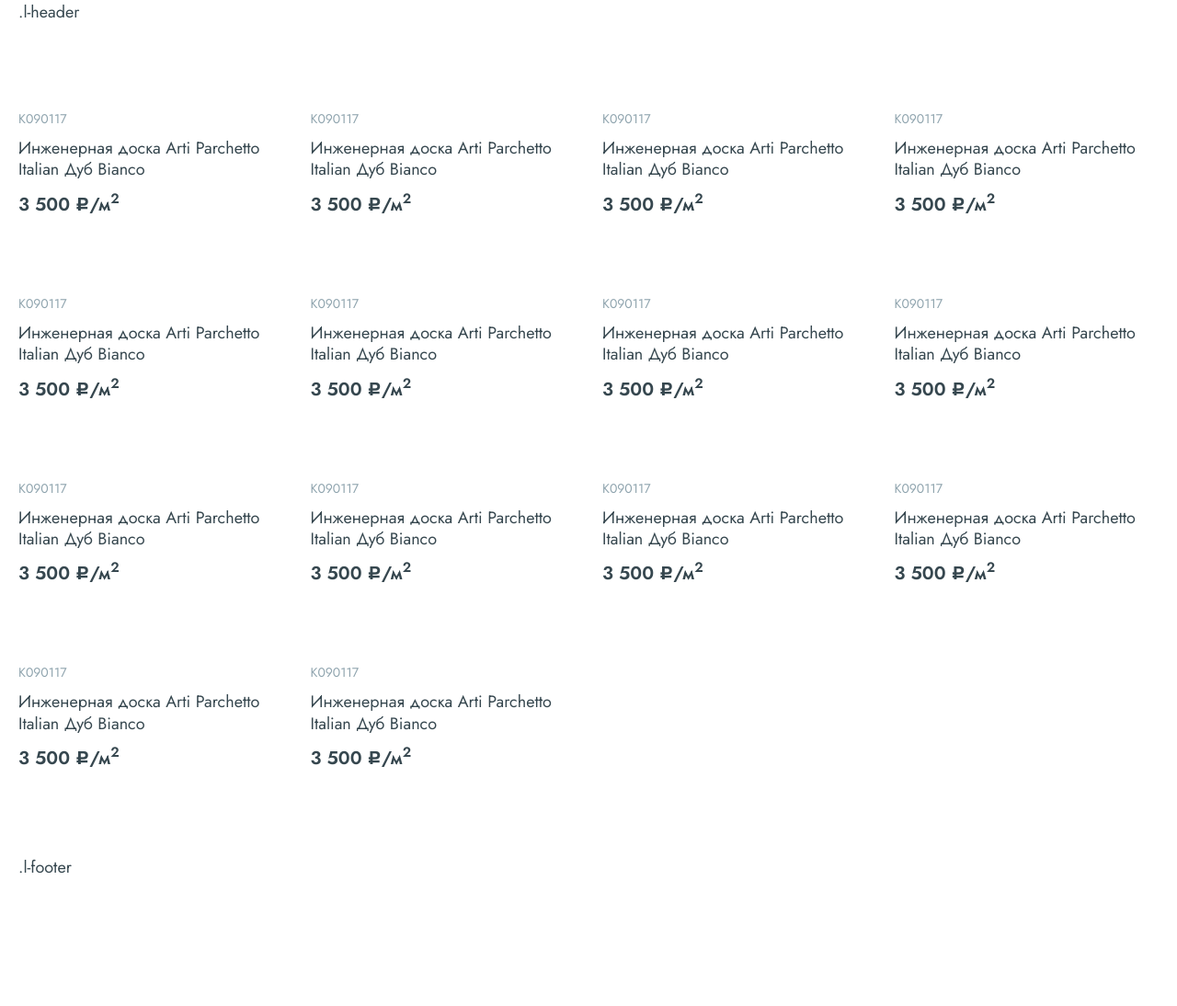
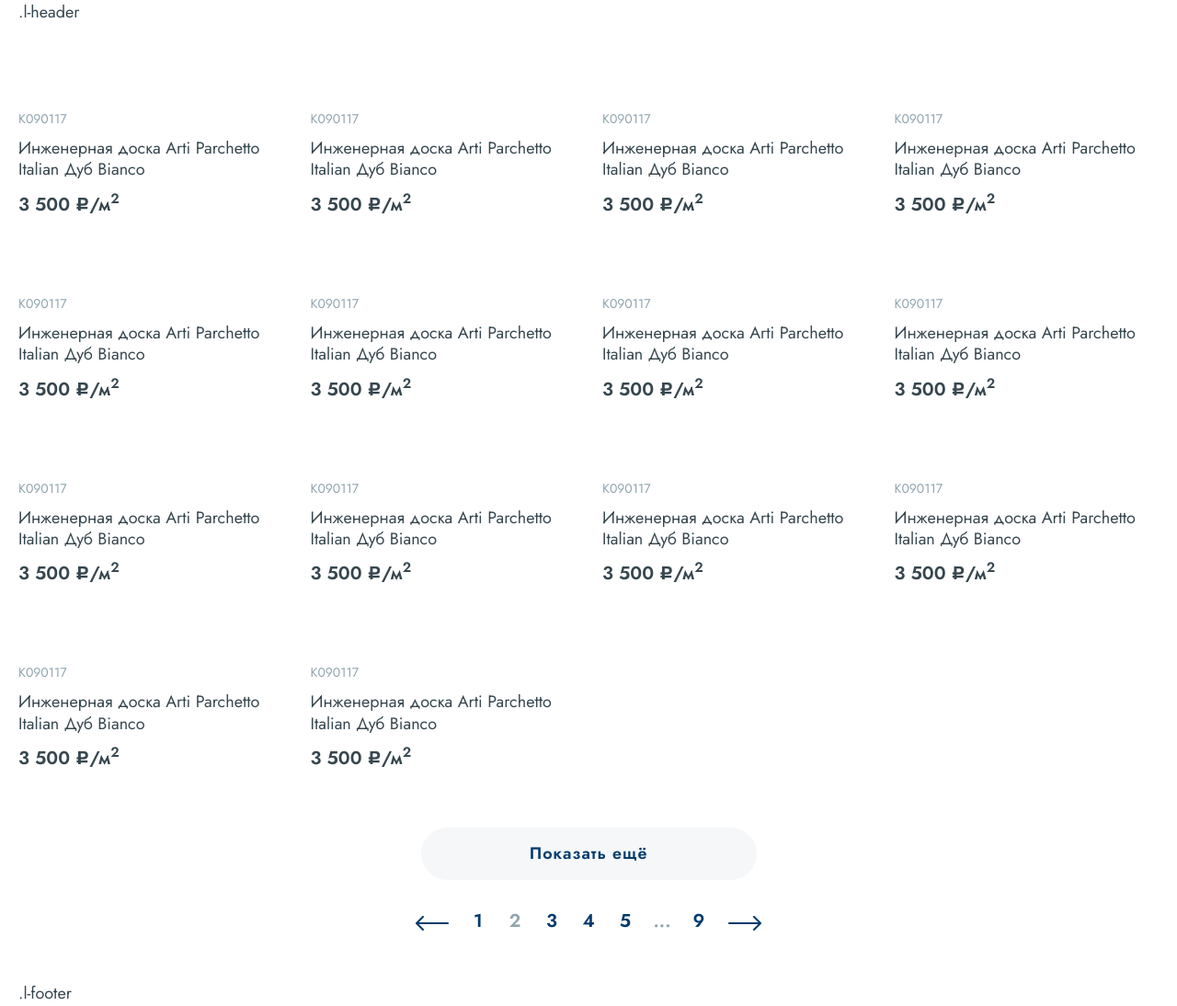
Before and after one commit to Onepo1ntFive/polgoroda-html, a website: page src/catalog.html in a window 1280 px wide. Shown: the whole page at 92% size. Before the commit the page ends 957 px from the top, so only its background shows below. Drawn offline with nearby package versions, Linux system fonts and the light colour scheme; files that its build step writes are made by us from their sources.

Commit message:
Some changes

```diff
--- a/src/style/main.scss
+++ b/src/style/main.scss
@@ -11,4 +11,6 @@
 @import "./part/header.scss";
 @import "./part/footer.scss";
 
+@import "./part/pagination.scss";
+@import "./part/more-btn.scss";
 @import "./part/catalog.scss";
--- a/src/style/part/_var.scss
+++ b/src/style/part/_var.scss
@@ -11,5 +11,7 @@
 $color-black: #000;
 $color-white: #fff;
 $color-gray: #8fa4ae;
+$color-lightgray: #f5f7f8;
 $color-red: #f00;
 $color-blue: #003b6e;
+$color-lightblue: #00b6da;
--- a/src/style/part/catalog.scss
+++ b/src/style/part/catalog.scss
@@ -42,6 +42,8 @@
 }
 // mod
 .catalog--list {
+  margin-bottom: 2rem;
+
   .catalog__items {
     margin-left: -1.5rem;
     margin-right: -1.5rem;
--- /dev/null
+++ b/src/style/part/more-btn.scss
@@ -0,0 +1,24 @@
+.more-btn {
+  margin-bottom: 3rem;
+  text-align: center;
+
+  a {
+    padding: 1.5rem 2rem;
+    border-radius: 100rem;
+    width: 100%;
+    max-width: 36.5rem;
+    display: inline-block;
+    vertical-align: middle;
+    background-color: $color-lightgray;
+    text-decoration: none;
+    font-weight: 600;
+    font-weight: 1.7rem;
+    color: $color-blue;
+    letter-spacing: 0.05em;
+    transition: color 0.2s ease-in-out;
+  }
+  a:hover {
+    text-decoration: none;
+    color: $color-lightblue;
+  }
+}
--- /dev/null
+++ b/src/style/part/pagination.scss
@@ -0,0 +1,52 @@
+.pagination {
+  display: flex;
+  flex-flow: row wrap;
+  justify-content: center;
+  align-items: center;
+
+  span {
+    width: 4rem;
+    text-align: center;
+    font-size: 2rem;
+    font-weight: 600;
+    color: $color-gray;
+  }
+  a {
+    width: 4rem;
+    color: $color-blue;
+    font-size: 2rem;
+    font-weight: 600;
+    text-align: center;
+  }
+  a:hover {
+    color: $color-lightblue;
+  }
+
+  a.active {
+    color: $color-gray;
+  }
+  &__prev,
+  &__next {
+    width: auto;
+    position: relative;
+    transition-property: left, right;
+    transition-duration: 0.3s;
+    transition-timing-function: ease-in-out;
+  }
+  &__prev {
+    margin-right: 1rem;
+    left: 0;
+
+    &:hover {
+      left: -0.5rem;
+    }
+  }
+  &__next {
+    margin-left: 1rem;
+    right: 0;
+
+    &:hover {
+      right: -0.5rem;
+    }
+  }
+}
--- /dev/null
+++ b/src/template/more-btn.html
@@ -0,0 +1,3 @@
+<div class="more-btn">
+  <a href="#">Показать ещё</a>
+</div>
--- /dev/null
+++ b/src/template/pagination.html
@@ -0,0 +1,11 @@
+<nav class="pagination">
+  <a class="pagination__prev" href="#"><img src="../img/arrow-left.svg" alt="Предыдущая"></a>
+  <a href="#">1</a>
+  <a class="active" href="#">2</a>
+  <a href="#">3</a>
+  <a href="#">4</a>
+  <a href="#">5</a>
+  <span>...</span>
+  <a href="#">9</a>
+  <a class="pagination__next" href="#"><img src="../img/arrow-right.svg" alt="Следующая"></a>
+</nav>
```
Also changed, not shown: src/catalog.html (+2 -0 lines), src/img/arrow-left.svg (added), src/img/arrow-right.svg (added).
